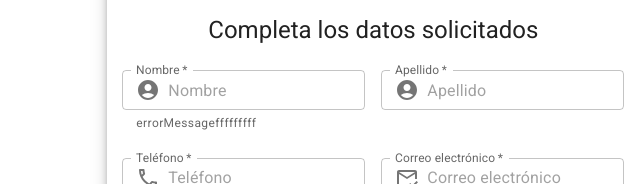
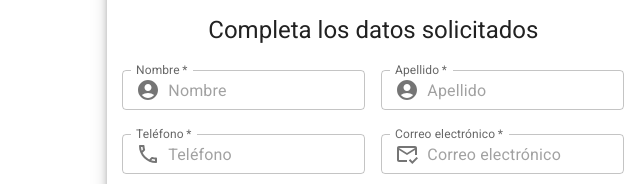
Before and after one commit to Ultralacra/app, a React (Create React App) app: page /register-page in a window 1280 px wide. Shown: the part 232-416 px from the top of the page, without its empty margins (640-1280 px from the left). Built offline with nearby package versions, Linux system fonts and the light colour scheme.

Commit message:
required input

```diff
--- a/src/components/registerC/FormRegister.jsx
+++ b/src/components/registerC/FormRegister.jsx
@@ -129,7 +129,7 @@ function Registro() {
                       type="text"
                       margin="normal"
                       placeholder="Nombre"
-                      helperText={'errorMessagefffffffff'}
+                      helperText={''}
                       InputProps={{
                         startAdornment: (
                           <InputAdornment
```
